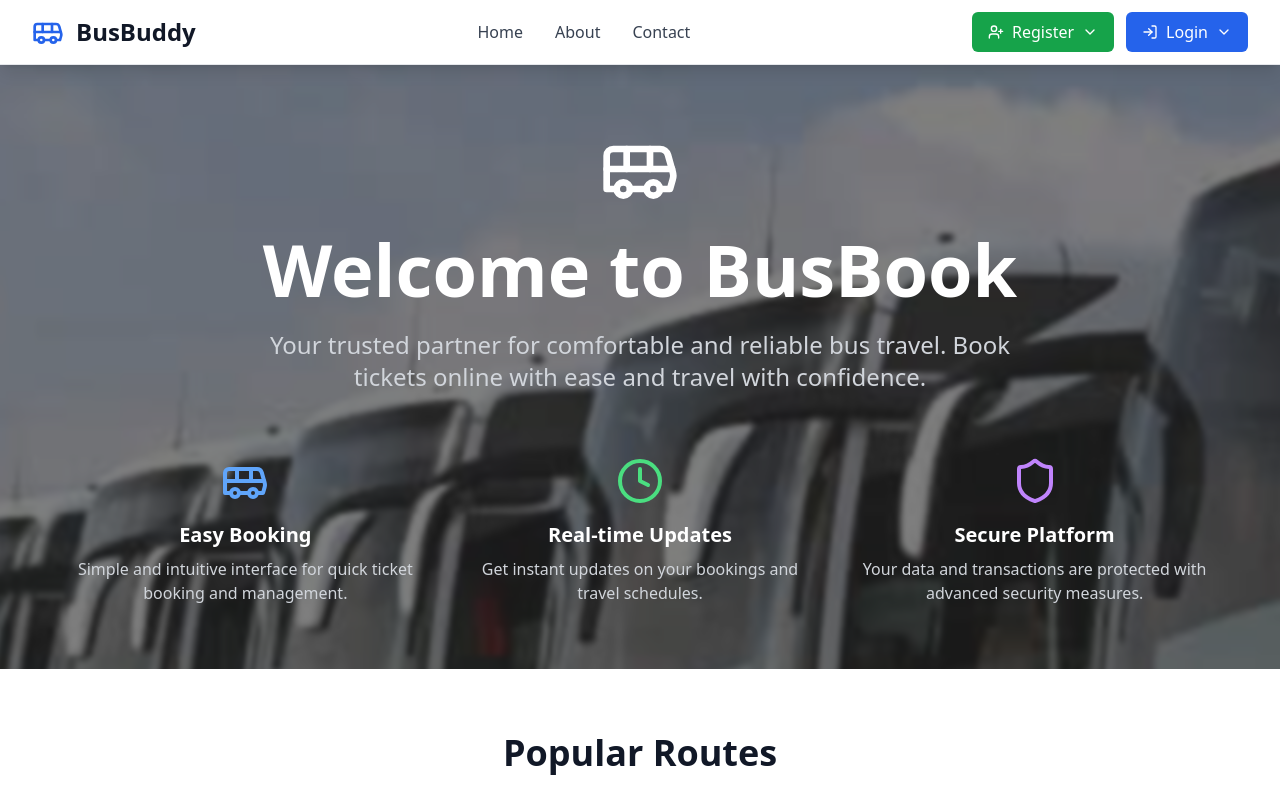
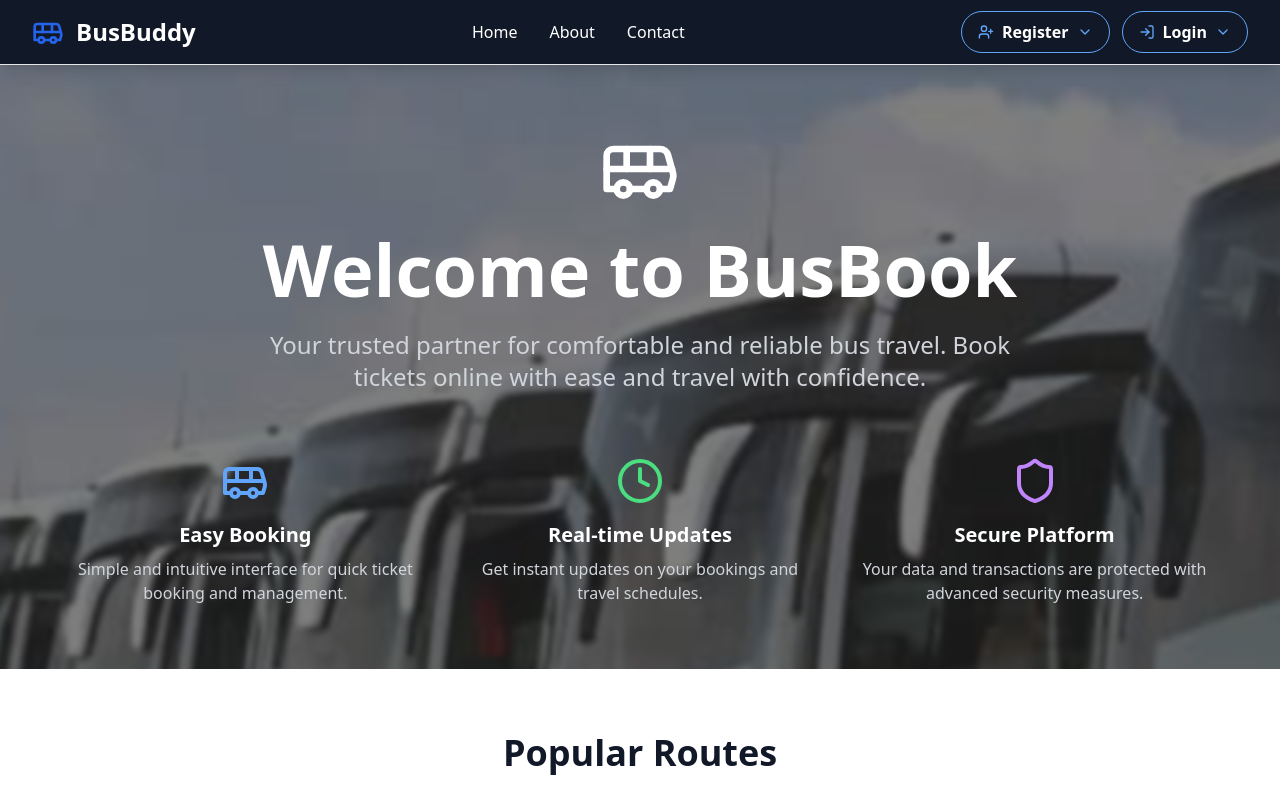
Before and after one commit to Neehangma/Web-Development, a React (Vite) app in the folder frontend/busbuddy/: page / in a window 1280 px wide. Shown: the top 794 px of the page. Built offline with nearby package versions, Linux system fonts and the light colour scheme.

Commit message:
Changing the design of register and login button

```diff
--- a/frontend/busbuddy/src/components/layout/Header.jsx
+++ b/frontend/busbuddy/src/components/layout/Header.jsx
@@ -22,7 +22,7 @@ const Header = () => {
   };
 
   return (
-    <header className="bg-white shadow-lg border-b sticky top-0 z-50">
+    <header className="bg-gray-900 text-white shadow-lg border-b sticky top-0 z-50">
       <div className="max-w-7xl mx-auto px-4 sm:px-6 lg:px-8">
         <div className="flex justify-between items-center h-16">
           {/* Logo */}
@@ -31,21 +31,21 @@ const Header = () => {
             onClick={() => navigate('/')}
           >
             <Bus className="h-8 w-8 text-blue-600 mr-3" />
-            <h1 className="text-2xl font-bold text-gray-900">BusBuddy</h1>
+            <h1 className="text-2xl font-bold text-white">BusBuddy</h1>
           </div>
 
           {/* Navigation */}
           <nav className="hidden md:flex items-center space-x-8">
             <button
               onClick={() => navigate('/')}
-              className="text-gray-700 hover:text-blue-600 transition-colors"
+              className="text-white hover:text-blue-400 transition-colors"
             >
               Home
             </button>
-            <button className="text-gray-700 hover:text-blue-600 transition-colors">
+            <button className="text-white hover:text-blue-400 transition-colors">
               About
             </button>
-            <button className="text-gray-700 hover:text-blue-600 transition-colors">
+            <button className="text-white hover:text-blue-400 transition-colors">
               Contact
             </button>
           </nav>
@@ -96,11 +96,11 @@ const Header = () => {
                 <div className="relative">
                   <button
                     onClick={() => setShowDropdown(!showDropdown)}
-                    className="flex items-center space-x-2 bg-green-600 hover:bg-green-700 text-white px-4 py-2 rounded-md transition-colors"
+                    className="flex items-center space-x-2 border border-blue-400 text-white hover:bg-blue-500 hover:text-white hover:border-blue-500 px-4 py-2 rounded-full font-semibold shadow-sm transition-colors duration-200 bg-transparent"
                   >
-                    <UserPlus className="h-4 w-4" />
+                    <UserPlus className="h-4 w-4 text-blue-400" />
                     <span>Register</span>
-                    <ChevronDown className="h-4 w-4" />
+                    <ChevronDown className="h-4 w-4 text-blue-400" />
                   </button>
 
                   {showDropdown && (
@@ -120,11 +120,11 @@ const Header = () => {
                 <div className="relative">
                   <button
                     onClick={() => setShowDropdown2(!showDropdown2)}
-                    className="flex items-center space-x-2 bg-blue-600 hover:bg-blue-700 text-white px-4 py-2 rounded-md transition-colors"
+                    className="flex items-center space-x-2 border border-blue-400 text-white hover:bg-blue-500 hover:text-white hover:border-blue-500 px-4 py-2 rounded-full font-semibold shadow-sm transition-colors duration-200 bg-transparent"
                   >
-                    <LogIn className="h-4 w-4" />
+                    <LogIn className="h-4 w-4 text-blue-400" />
                     <span>Login</span>
-                    <ChevronDown className="h-4 w-4" />
+                    <ChevronDown className="h-4 w-4 text-blue-400" />
                   </button>
 
                   {showDropdown2 && (
@@ -154,18 +154,18 @@ const Header = () => {
       </div>
 
       {/* Mobile Navigation */}
-      <div className="md:hidden border-t bg-gray-50 px-4 py-2">
+      <div className="md:hidden border-t bg-gray-800 px-4 py-2">
         <nav className="flex justify-center space-x-6">
           <button
             onClick={() => navigate('/')}
-            className="text-gray-700 hover:text-blue-600 transition-colors text-sm"
+            className="text-white hover:text-blue-400 transition-colors text-sm"
           >
             Home
           </button>
-          <button className="text-gray-700 hover:text-blue-600 transition-colors text-sm">
+          <button className="text-white hover:text-blue-400 transition-colors text-sm">
             About
           </button>
-          <button className="text-gray-700 hover:text-blue-600 transition-colors text-sm">
+          <button className="text-white hover:text-blue-400 transition-colors text-sm">
             Contact
           </button>
         </nav>
```
